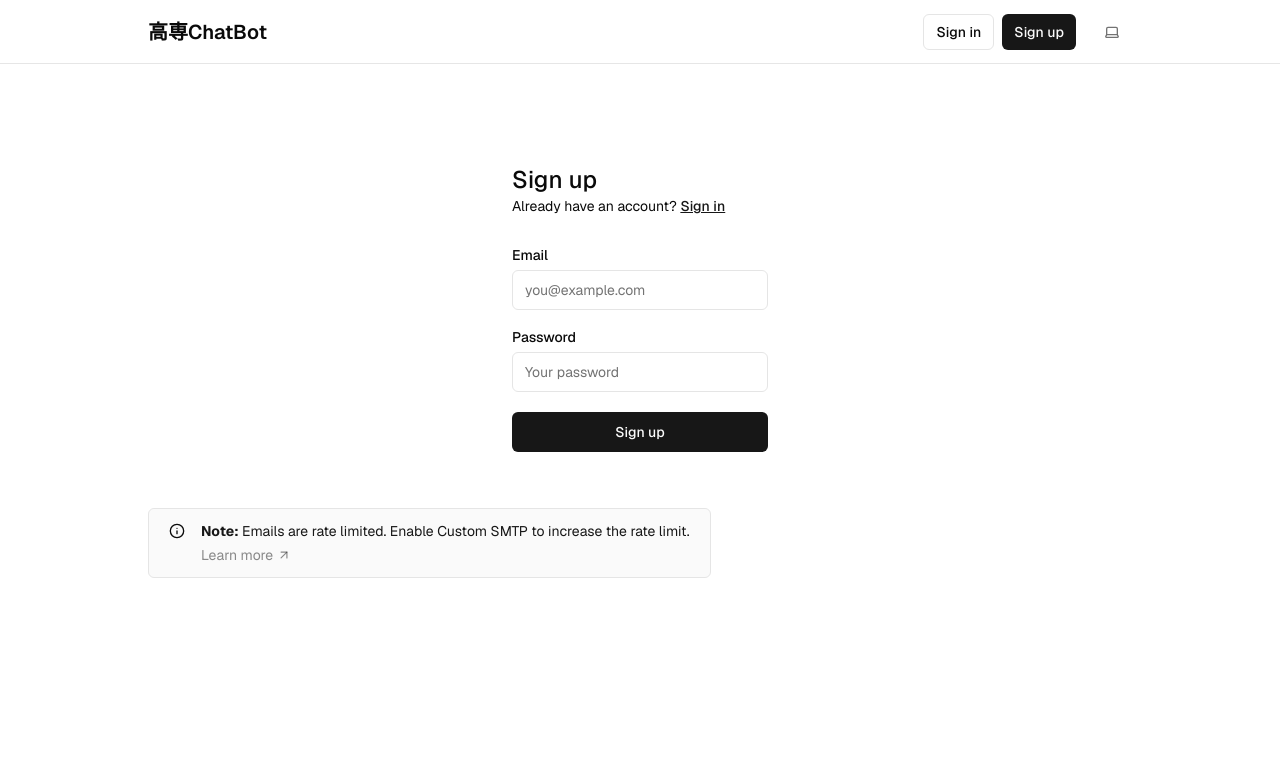
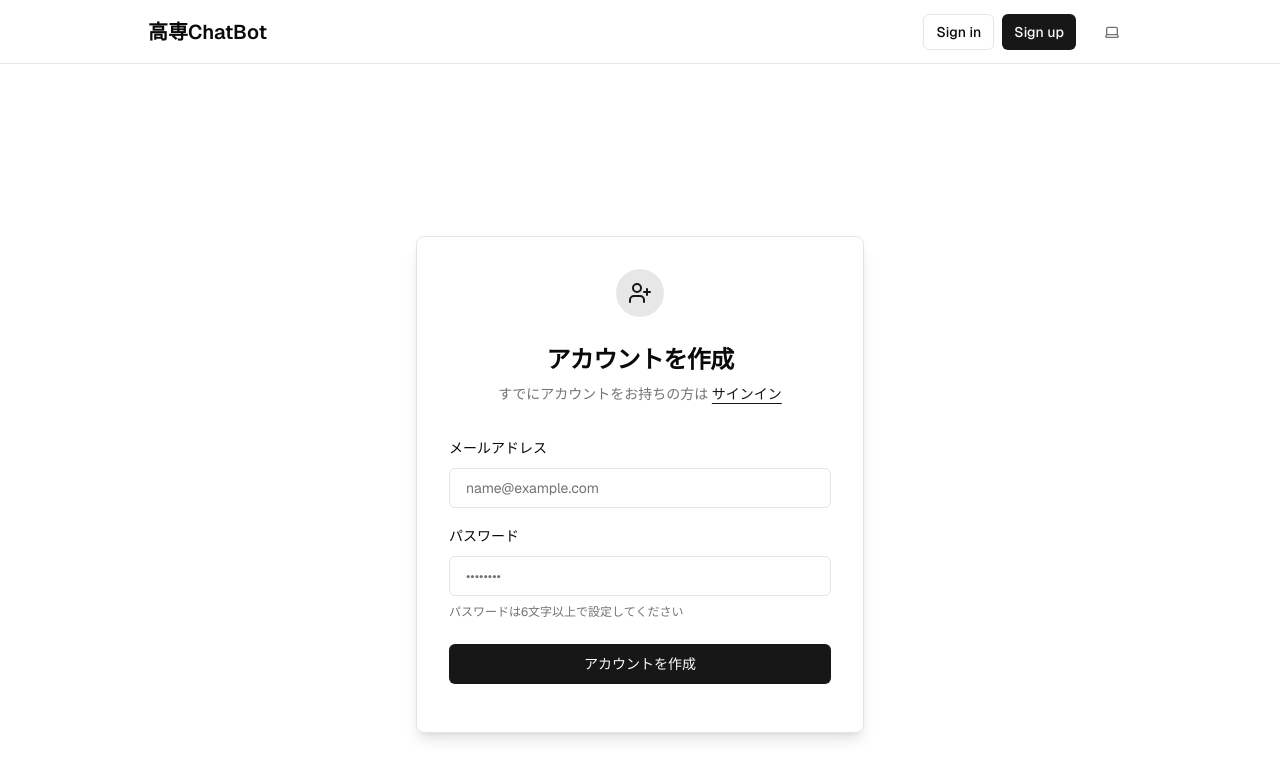
Before and after one commit to manmaru-ai/supa-chatbot, a Next.js app: page /sign-up in a window 1280 px wide. Shown: the top 778 px of the page. Built offline with nearby package versions, Linux system fonts and the light colour scheme; no server answers.

Commit message:
デザイン修正

```diff
--- a/app/(auth-pages)/forgot-password/page.tsx
+++ b/app/(auth-pages)/forgot-password/page.tsx
@@ -4,34 +4,63 @@ import { SubmitButton } from "@/components/submit-button";
 import { Input } from "@/components/ui/input";
 import { Label } from "@/components/ui/label";
 import Link from "next/link";
-import { SmtpMessage } from "../smtp-message";
+import { KeyRound, Mail } from "lucide-react";
 
 export default async function ForgotPassword(props: {
   searchParams: Promise<Message>;
 }) {
   const searchParams = await props.searchParams;
   return (
-    <>
-      <form className="flex-1 flex flex-col w-full gap-2 text-foreground [&>input]:mb-6 min-w-64 max-w-64 mx-auto">
-        <div>
-          <h1 className="text-2xl font-medium">Reset Password</h1>
-          <p className="text-sm text-secondary-foreground">
-            Already have an account?{" "}
-            <Link className="text-primary underline" href="/sign-in">
-              Sign in
-            </Link>
+    <div className="min-h-[80vh] w-full flex flex-col items-center justify-center px-4">
+      <div className="w-full max-w-md space-y-8 bg-card p-8 rounded-lg shadow-lg border animate-fade-up">
+        <div className="text-center space-y-2">
+          <div className="inline-block p-3 rounded-full bg-primary/10 mb-3">
+            <Mail className="w-6 h-6 text-primary" />
+          </div>
+          <h1 className="text-2xl font-bold tracking-tight">パスワードをお忘れですか？</h1>
+          <p className="text-sm text-muted-foreground">
+            登録したメールアドレスにパスワード再設定用のリンクを送信します
           </p>
         </div>
-        <div className="flex flex-col gap-2 [&>input]:mb-3 mt-8">
-          <Label htmlFor="email">Email</Label>
-          <Input name="email" placeholder="you@example.com" required />
-          <SubmitButton formAction={forgotPasswordAction}>
-            Reset Password
-          </SubmitButton>
-          <FormMessage message={searchParams} />
-        </div>
-      </form>
-      <SmtpMessage />
-    </>
+
+        <form className="space-y-6">
+          <div className="space-y-4">
+            <div className="space-y-2">
+              <Label htmlFor="email" className="text-sm font-medium">
+                メールアドレス
+              </Label>
+              <Input
+                id="email"
+                name="email"
+                type="email"
+                placeholder="name@example.com"
+                required
+                className="w-full px-4 py-2 transition-colors focus:ring-2"
+              />
+            </div>
+          </div>
+
+          <div className="space-y-4">
+            <SubmitButton
+              className="w-full py-2.5 font-medium transition-all hover:shadow-md"
+              formAction={forgotPasswordAction}
+              pendingText="送信中..."
+            >
+              再設定リンクを送信
+            </SubmitButton>
+            <FormMessage message={searchParams} />
+          </div>
+
+          <div className="text-center">
+            <Link
+              href="/sign-in"
+              className="text-sm text-primary hover:text-primary/90 font-medium underline underline-offset-4"
+            >
+              サインイン画面に戻る
+            </Link>
+          </div>
+        </form>
+      </div>
+    </div>
   );
 }
--- a/app/(auth-pages)/sign-in/page.tsx
+++ b/app/(auth-pages)/sign-in/page.tsx
@@ -4,41 +4,77 @@ import { SubmitButton } from "@/components/submit-button";
 import { Input } from "@/components/ui/input";
 import { Label } from "@/components/ui/label";
 import Link from "next/link";
+import { LogIn } from "lucide-react";
 
 export default async function Login(props: { searchParams: Promise<Message> }) {
   const searchParams = await props.searchParams;
   return (
-    <form className="flex-1 flex flex-col min-w-64">
-      <h1 className="text-2xl font-medium">Sign in</h1>
-      <p className="text-sm text-foreground">
-        Don't have an account?{" "}
-        <Link className="text-foreground font-medium underline" href="/sign-up">
-          Sign up
+    <div className="min-h-[80vh] w-full flex flex-col items-center justify-center px-4">
+      <div className="w-full max-w-md space-y-8 bg-card p-8 rounded-lg shadow-lg border animate-fade-up">
+        <div className="text-center space-y-2">
+          <div className="inline-block p-3 rounded-full bg-primary/10 mb-3">
+            <LogIn className="w-6 h-6 text-primary" />
+          </div>
+          <h1 className="text-2xl font-bold tracking-tight">アカウントにサインイン</h1>
+          <p className="text-sm text-muted-foreground">
+            アカウントをお持ちでない場合は{" "}
+            <Link className="text-primary hover:text-primary/90 font-medium underline underline-offset-4" href="/sign-up">
+              新規登録
             </Link>
           </p>
-      <div className="flex flex-col gap-2 [&>input]:mb-3 mt-8">
-        <Label htmlFor="email">Email</Label>
-        <Input name="email" placeholder="you@example.com" required />
-        <div className="flex justify-between items-center">
-          <Label htmlFor="password">Password</Label>
+        </div>
+
+        <form className="space-y-6">
+          <div className="space-y-4">
+            <div className="space-y-2">
+              <Label htmlFor="email" className="text-sm font-medium">
+                メールアドレス
+              </Label>
+              <Input
+                id="email"
+                name="email"
+                type="email"
+                placeholder="name@example.com"
+                required
+                className="w-full px-4 py-2 transition-colors focus:ring-2"
+              />
+            </div>
+
+            <div className="space-y-2">
+              <div className="flex items-center justify-between">
+                <Label htmlFor="password" className="text-sm font-medium">
+                  パスワード
+                </Label>
                 <Link
-            className="text-xs text-foreground underline"
+                  className="text-xs text-primary hover:text-primary/90 underline underline-offset-4"
                   href="/forgot-password"
                 >
-            Forgot Password?
+                  パスワードをお忘れですか？
                 </Link>
               </div>
               <Input
+                id="password"
                 type="password"
                 name="password"
-          placeholder="Your password"
+                placeholder="••••••••"
                 required
+                className="w-full px-4 py-2 transition-colors focus:ring-2"
               />
-        <SubmitButton pendingText="Signing In..." formAction={signInAction}>
-          Sign in
+            </div>
+          </div>
+
+          <div className="space-y-4">
+            <SubmitButton
+              className="w-full py-2.5 font-medium transition-all hover:shadow-md"
+              pendingText="サインイン中..."
+              formAction={signInAction}
+            >
+              サインイン
             </SubmitButton>
             <FormMessage message={searchParams} />
           </div>
         </form>
+      </div>
+    </div>
   );
 }
--- a/app/(auth-pages)/sign-up/page.tsx
+++ b/app/(auth-pages)/sign-up/page.tsx
@@ -4,7 +4,7 @@ import { SubmitButton } from "@/components/submit-button";
 import { Input } from "@/components/ui/input";
 import { Label } from "@/components/ui/label";
 import Link from "next/link";
-import { SmtpMessage } from "../smtp-message";
+import { UserPlus } from "lucide-react";
 
 export default async function Signup(props: {
   searchParams: Promise<Message>;
@@ -19,33 +19,68 @@ export default async function Signup(props: {
   }
 
   return (
-    <>
-      <form className="flex flex-col min-w-64 max-w-64 mx-auto">
-        <h1 className="text-2xl font-medium">Sign up</h1>
-        <p className="text-sm text text-foreground">
-          Already have an account?{" "}
-          <Link className="text-primary font-medium underline" href="/sign-in">
-            Sign in
+    <div className="min-h-[80vh] w-full flex flex-col items-center justify-center px-4">
+      <div className="w-full max-w-md space-y-8 bg-card p-8 rounded-lg shadow-lg border animate-fade-up">
+        <div className="text-center space-y-2">
+          <div className="inline-block p-3 rounded-full bg-primary/10 mb-3">
+            <UserPlus className="w-6 h-6 text-primary" />
+          </div>
+          <h1 className="text-2xl font-bold tracking-tight">アカウントを作成</h1>
+          <p className="text-sm text-muted-foreground">
+            すでにアカウントをお持ちの方は{" "}
+            <Link className="text-primary hover:text-primary/90 font-medium underline underline-offset-4" href="/sign-in">
+              サインイン
             </Link>
           </p>
-        <div className="flex flex-col gap-2 [&>input]:mb-3 mt-8">
-          <Label htmlFor="email">Email</Label>
-          <Input name="email" placeholder="you@example.com" required />
-          <Label htmlFor="password">Password</Label>
+        </div>
+
+        <form className="space-y-6">
+          <div className="space-y-4">
+            <div className="space-y-2">
+              <Label htmlFor="email" className="text-sm font-medium">
+                メールアドレス
+              </Label>
               <Input
+                id="email"
+                name="email"
+                type="email"
+                placeholder="name@example.com"
+                required
+                className="w-full px-4 py-2 transition-colors focus:ring-2"
+              />
+            </div>
+
+            <div className="space-y-2">
+              <Label htmlFor="password" className="text-sm font-medium">
+                パスワード
+              </Label>
+              <Input
+                id="password"
                 type="password"
                 name="password"
-            placeholder="Your password"
+                placeholder="••••••••"
                 minLength={6}
                 required
+                className="w-full px-4 py-2 transition-colors focus:ring-2"
               />
-          <SubmitButton formAction={signUpAction} pendingText="Signing up...">
-            Sign up
+              <p className="text-xs text-muted-foreground mt-1">
+                パスワードは6文字以上で設定してください
+              </p>
+            </div>
+          </div>
+
+          <div className="space-y-4">
+            <SubmitButton
+              className="w-full py-2.5 font-medium transition-all hover:shadow-md"
+              formAction={signUpAction}
+              pendingText="アカウント作成中..."
+            >
+              アカウントを作成
             </SubmitButton>
             <FormMessage message={searchParams} />
           </div>
         </form>
-      <SmtpMessage />
-    </>
+      </div>
+    </div>
   );
 }
--- a/app/(auth-pages)/smtp-message.tsx
+++ b/app/(auth-pages)/smtp-message.tsx
@@ -3,22 +3,20 @@ import Link from "next/link";
 
 export function SmtpMessage() {
   return (
-    <div className="bg-muted/50 px-5 py-3 border rounded-md flex gap-4">
-      <InfoIcon size={16} className="mt-0.5" />
-      <div className="flex flex-col gap-1">
-        <small className="text-sm text-secondary-foreground">
-          <strong> Note:</strong> Emails are rate limited. Enable Custom SMTP to
-          increase the rate limit.
-        </small>
-        <div>
-          <Link
-            href="https://supabase.com/docs/guides/auth/auth-smtp"
-            target="_blank"
-            className="text-primary/50 hover:text-primary flex items-center text-sm gap-1"
-          >
-            Learn more <ArrowUpRight size={14} />
-          </Link>
-        </div>
+    <div className="bg-muted/30 backdrop-blur-sm px-6 py-4 border rounded-lg shadow-sm flex gap-4 transition-all hover:bg-muted/40">
+      <InfoIcon size={18} className="text-primary/70 flex-shrink-0 mt-0.5" />
+      <div className="flex flex-col gap-2">
+        <p className="text-sm text-muted-foreground">
+          <strong className="font-medium text-foreground">注意:</strong>{" "}
+          メール送信には制限があります。制限を解除するにはカスタムSMTPを設定してください。
+        </p>
+        <Link
+          href="https://supabase.com/docs/guides/auth/auth-smtp"
+          target="_blank"
+          className="text-primary/70 hover:text-primary flex items-center text-sm gap-1 transition-colors"
+        >
+          詳しく見る <ArrowUpRight size={14} />
+        </Link>
       </div>
     </div>
   );
--- a/app/reset-password/page.tsx
+++ b/app/reset-password/page.tsx
@@ -3,35 +3,82 @@ import { FormMessage, Message } from "@/components/form-message";
 import { SubmitButton } from "@/components/submit-button";
 import { Input } from "@/components/ui/input";
 import { Label } from "@/components/ui/label";
+import { KeyRound } from "lucide-react";
+import Link from "next/link";
 
 export default async function ResetPassword(props: {
   searchParams: Promise<Message>;
 }) {
   const searchParams = await props.searchParams;
   return (
-    <form className="flex flex-col w-full max-w-md p-4 gap-2 [&>input]:mb-4">
-      <h1 className="text-2xl font-medium">パスワードのリセット</h1>
-      <p className="text-sm text-foreground/60">
-        新しいパスワードを入力してください。
+    <div className="min-h-[80vh] w-full flex flex-col items-center justify-center px-4">
+      <div className="w-full max-w-md space-y-8 bg-card p-8 rounded-lg shadow-lg border animate-fade-up">
+        <div className="text-center space-y-2">
+          <div className="inline-block p-3 rounded-full bg-primary/10 mb-3">
+            <KeyRound className="w-6 h-6 text-primary" />
+          </div>
+          <h1 className="text-2xl font-bold tracking-tight">パスワードの再設定</h1>
+          <p className="text-sm text-muted-foreground">
+            新しいパスワードを設定してください
           </p>
-      <Label htmlFor="password">新しいパスワード</Label>
+        </div>
+
+        <form className="space-y-6">
+          <div className="space-y-4">
+            <div className="space-y-2">
+              <Label htmlFor="password" className="text-sm font-medium">
+                新しいパスワード
+              </Label>
               <Input
+                id="password"
                 type="password"
                 name="password"
-        placeholder="新しいパスワード"
+                placeholder="••••••••"
                 required
+                minLength={6}
+                className="w-full px-4 py-2 transition-colors focus:ring-2"
               />
-      <Label htmlFor="confirmPassword">パスワードの確認</Label>
+              <p className="text-xs text-muted-foreground mt-1">
+                パスワードは6文字以上で設定してください
+              </p>
+            </div>
+
+            <div className="space-y-2">
+              <Label htmlFor="confirmPassword" className="text-sm font-medium">
+                パスワードの確認
+              </Label>
               <Input
+                id="confirmPassword"
                 type="password"
                 name="confirmPassword"
-        placeholder="パスワードの確認"
+                placeholder="••••••••"
                 required
+                className="w-full px-4 py-2 transition-colors focus:ring-2"
               />
-      <SubmitButton formAction={resetPasswordAction}>
+            </div>
+          </div>
+
+          <div className="space-y-4">
+            <SubmitButton
+              className="w-full py-2.5 font-medium transition-all hover:shadow-md"
+              formAction={resetPasswordAction}
+              pendingText="パスワードを変更中..."
+            >
               パスワードを変更
             </SubmitButton>
             <FormMessage message={searchParams} />
+          </div>
+
+          <div className="text-center">
+            <Link
+              href="/sign-in"
+              className="text-sm text-primary hover:text-primary/90 font-medium underline underline-offset-4"
+            >
+              サインイン画面に戻る
+            </Link>
+          </div>
         </form>
+      </div>
+    </div>
   );
 }
--- a/tailwind.config.js
+++ b/tailwind.config.js
@@ -65,10 +65,21 @@ module.exports = {
           from: { height: "var(--radix-accordion-content-height)" },
           to: { height: 0 },
         },
+        "fade-up": {
+          "0%": {
+            opacity: "0",
+            transform: "translateY(10px)",
+          },
+          "100%": {
+            opacity: "1",
+            transform: "translateY(0)",
+          },
+        },
       },
       animation: {
         "accordion-down": "accordion-down 0.2s ease-out",
         "accordion-up": "accordion-up 0.2s ease-out",
+        "fade-up": "fade-up 0.5s ease-out",
       },
     },
   },
```
Lines whose indentation alone changed are shown as unchanged.
